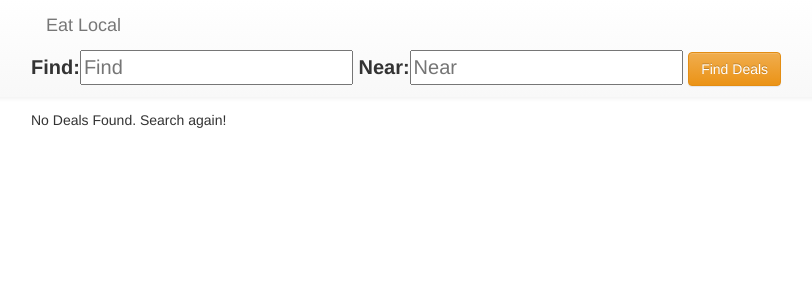
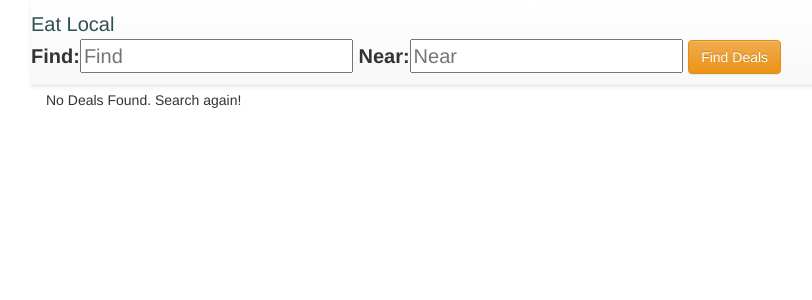
Before and after one commit to amandakifer/eat-local, a Django app: page /deals/ in a window 1280 px wide. Shown: the top 300 px of the page, without its empty margins (69-881 px from the left). Run offline with Django 3.2, Linux system fonts and the light colour scheme; some libraries are stand-ins or nearby versions.

Commit message:
Styled homepage

```diff
--- a/deals/templates/deals/deals.html
+++ b/deals/templates/deals/deals.html
@@ -5,23 +5,19 @@
 {% block title %}Eat Local Deals{% endblock %}
 
 {% block content %}
-<nav class="navbar navbar-default navbar-fixed-top">
-    <div class="container-fluid">
-        <a class="navbar-brand" href="#">Eat Local</a>
-    </div>
-    <div class="collapse navbar-collapse" id="bs-example-navbar-collapse-1">
+    <nav class="custom-navbar padded-content navbar navbar-default navbar-fixed-top">
+        <a href="#">Eat Local</a>
         <form class="form-inline">
             {{ form|bootstrap_inline }}
             <div class="form-group">
                 <input type="submit" class="btn btn-warning" value="Find Deals">
             </div>
         </form>
-    </div><!-- /.navbar-collapse -->
     </nav>
 
     <br>
 
-<div>
+    <div class="container-fluid padded-content">
         {% if results %}
             <div>Great Deals for {{ location }}</div>
             {% for business in results.businesses %}
--- a/eat_local/static/eat_local/eat_local.css
+++ b/eat_local/static/eat_local/eat_local.css
@@ -1,24 +1,32 @@
-.navbar {
-    padding-left: 100px;
-    padding-bottom:10px;
-    border: 0;
-    border-radius: 0;
-    margin-bottom: 0;
-    font-size: 20px;
-}
-
-.navbar-nav li a:hover {
-    color: #1abc9c !important;
-}
-
 body {
     background-color: white;
-    padding-top: 90px;
-    padding-left: 100px;
-    padding-right: 100px;
+    padding-top: 70px;
 }
 
 p {
     font-family: "Arial", "sans-serif";
     font-size: 20px;
 }
+
+.custom-navbar {
+    padding-top: 10px;
+    padding-bottom: 10px;
+    font-size: 20px;
+}
+
+.custom-navbar a {
+    text-decoration: none;
+    color: darkslategray;
+}
+
+.padded-content {
+    margin-left: 100px;
+    margin-right: 100px;
+}
+
+@media (max-width: 767px) {
+    .padded-content {
+        margin-left: 10px;
+        margin-right: 10px;
+    }
+}
--- a/eat_local/templates/eat_local/base.html
+++ b/eat_local/templates/eat_local/base.html
@@ -17,13 +17,22 @@
     {% block extra_css %}
         {# Override this in templates to add extra stylesheets #}
     {% endblock %}
+
+    <script>
+  (function(i,s,o,g,r,a,m){i['GoogleAnalyticsObject']=r;i[r]=i[r]||function(){
+  (i[r].q=i[r].q||[]).push(arguments)},i[r].l=1*new Date();a=s.createElement(o),
+  m=s.getElementsByTagName(o)[0];a.async=1;a.src=g;m.parentNode.insertBefore(a,m)
+  })(window,document,'script','//www.google-analytics.com/analytics.js','ga');
+
+  ga('create', 'UA-74551607-1', 'auto');
+  ga('send', 'pageview');
+
+</script>
 </head>
 
 <body>
 
-<div class="content">
-    {% block content %}{% endblock %}
-</div>
+{% block content %}{% endblock %}
 
 <script src="//cdnjs.cloudflare.com/ajax/libs/jquery/2.1.3/jquery.min.js"></script>
 <script src="//cdnjs.cloudflare.com/ajax/libs/jqueryui/1.11.2/jquery-ui.min.js"></script>
```
Also changed, not shown: 1 other file. Lines whose indentation alone changed are shown as unchanged.
